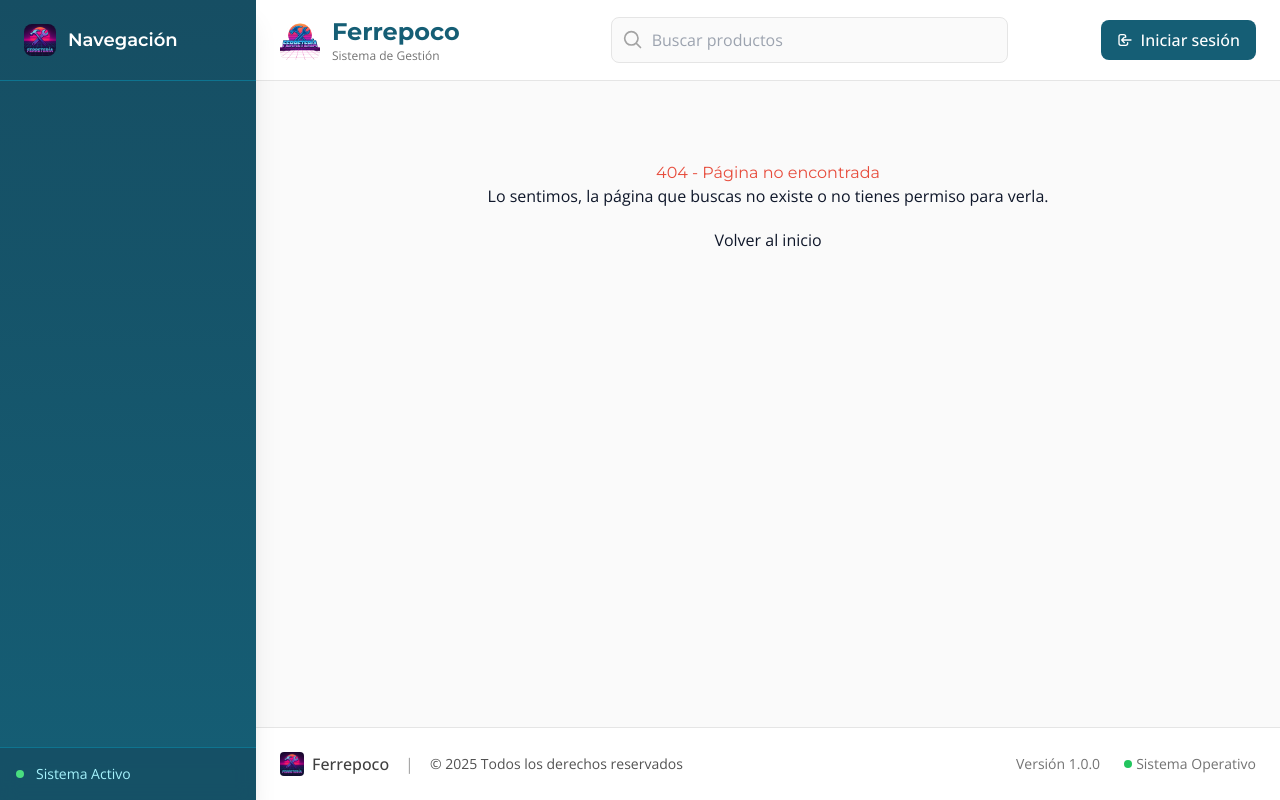
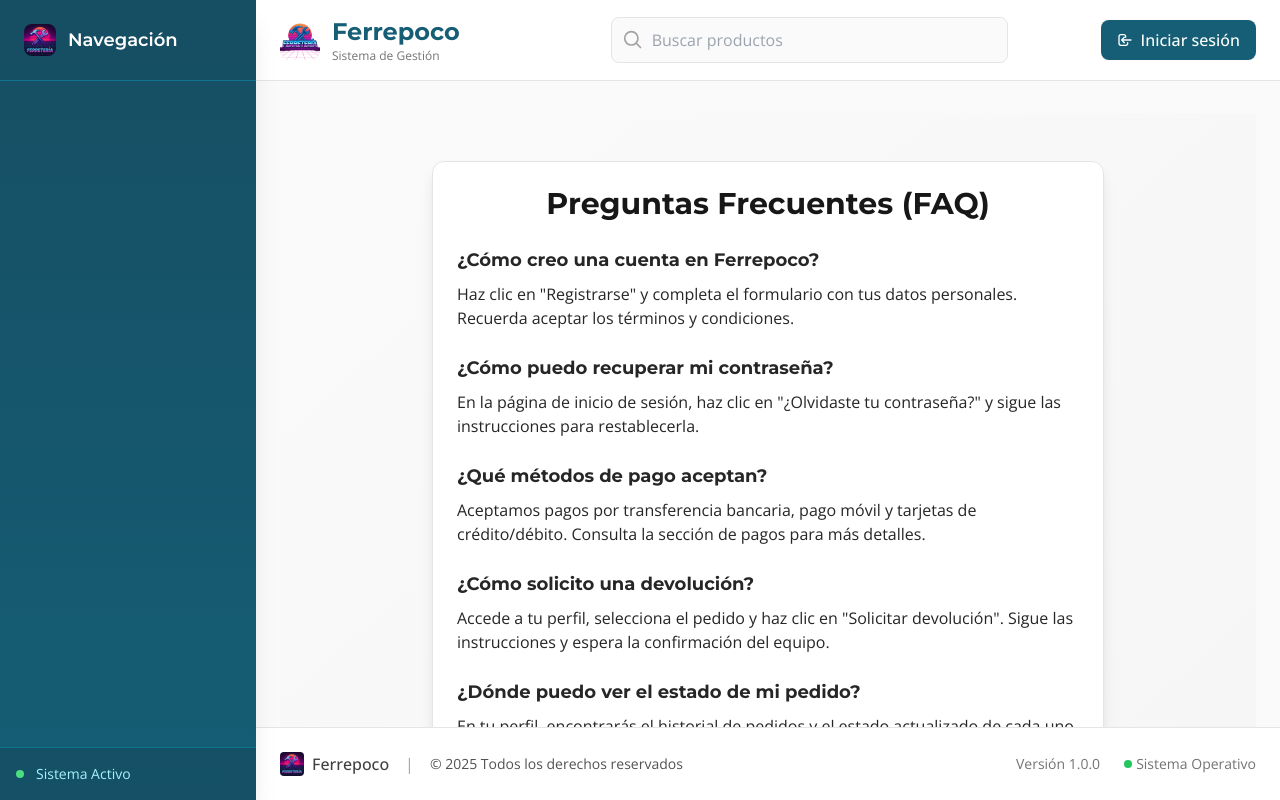
Before and after one commit to ElAdagioDeJP/Ferrepoco, a Vue app in the folder frontend/: page /faqs in a window 1280 px wide. Built offline with nearby package versions, Linux system fonts and the light colour scheme.

Commit message:
add
agregando preguntas frecuentes y pedidos

```diff
--- a/frontend/src/components/UserProfileBadge.vue
+++ b/frontend/src/components/UserProfileBadge.vue
@@ -47,6 +47,17 @@
           </router-link>
 
           <router-link
+            v-if="userRole === 'client'"
+            to="/mis-pedidos"
+            class="flex items-center gap-3 px-4 py-3 text-sm text-popover-foreground hover:bg-muted/50 transition-colors"
+          >
+            <svg class="h-4 w-4" fill="none" stroke="currentColor" viewBox="0 0 24 24">
+              <path stroke-linecap="round" stroke-linejoin="round" stroke-width="2" d="M3 7h18M3 12h18M3 17h18"/>
+            </svg>
+            Mis Pedidos
+          </router-link>
+
+          <router-link
             v-if="userRole === 'employee'"
             to="/employee"
             class="flex items-center gap-3 px-4 py-3 text-sm text-popover-foreground hover:bg-muted/50 transition-colors"
@@ -67,6 +78,16 @@
               <path stroke-linecap="round" stroke-linejoin="round" stroke-width="2" d="M15 12a3 3 0 11-6 0 3 3 0 016 0z"/>
             </svg>
             Panel Admin
+          </router-link>
+
+          <router-link
+            to="/faqs"
+            class="flex items-center gap-3 px-4 py-3 text-sm text-popover-foreground hover:bg-muted/50 transition-colors"
+          >
+            <svg class="h-4 w-4" fill="none" stroke="currentColor" viewBox="0 0 24 24">
+              <path stroke-linecap="round" stroke-linejoin="round" stroke-width="2" d="M8 17l4 4m0 0l4-4m-4 4V3"/>
+            </svg>
+            Preguntas Frecuentes
           </router-link>
 
           <div class="border-t border-border my-2"></div>
--- a/frontend/src/components/layout/Navbar.vue
+++ b/frontend/src/components/layout/Navbar.vue
@@ -3,7 +3,7 @@
     <div class="container mx-auto px-6 py-4">
       <div class="grid grid-cols-12 items-center gap-4">
         <!-- Brand -->
-        <div class="col-span-12 md:col-span-4 flex items-center gap-3 min-w-0">
+        <div class="col-span-12 md:col-span-4 flex items-center gap-3 min-w-0 cursor-pointer" @click="goToDashboard">
           <img src="/logo.png" alt="Ferrepoco" class="w-10 h-10 rounded-lg object-cover flex-shrink-0" />
           <div class="truncate">
             <h1 class="text-2xl font-heading font-bold text-cyan-800 truncate">Ferrepoco</h1>
@@ -67,6 +67,18 @@ const cartCount = ref(0);
 
 const userRole = auth.userRole;
 
+function goToDashboard() {
+  if (userRole === 'admin') {
+    router.push({ name: 'AdminDashboard' });
+  } else if (userRole === 'employee') {
+    router.push({ name: 'EmployeeDashboard' });
+  } else if (userRole === 'client') {
+    router.push({ name: 'ClientDashboard' });
+  } else {
+    router.push({ name: 'Login' });
+  }
+}
+
 const emitGlobalSearch = () => {
   const event = new CustomEvent('global-search', { detail: searchQuery.value });
   window.dispatchEvent(event);
--- a/frontend/src/router/index.js
+++ b/frontend/src/router/index.js
@@ -14,6 +14,8 @@ import Payment from '../views/Payment.vue';
 import CategoryView from '../views/CategoryView.vue';
 import ClientProfile from '../views/ClientProfile.vue';
 import Terminos from '../views/Terminos.vue';
+import FAQs from '../views/FAQs.vue';
+import MisPedidos from '../views/MisPedidos.vue';
 
 const routes = [
   {
@@ -93,6 +95,17 @@ const routes = [
     component: Terminos
   },
   {
+    path: '/faqs',
+    name: 'FAQs',
+    component: FAQs
+  },
+  {
+    path: '/mis-pedidos',
+    name: 'MisPedidos',
+    component: MisPedidos,
+    meta: { requiresAuth: true, roles: ['client'] }
+  },
+  {
     path: '/:catchAll(.*)', // Ruta para 404
     name: 'NotFound',
     component: NotFound
--- /dev/null
+++ b/frontend/src/views/FAQs.vue
@@ -0,0 +1,47 @@
+<template>
+  <div class="min-h-screen bg-gradient-to-br from-neutral-50 to-neutral-100 flex flex-col items-center p-4">
+    <div class="w-full max-w-2xl bg-white rounded-xl shadow-lg p-6 border border-neutral-200 mt-8 mb-4">
+      <h1 class="text-3xl font-heading font-bold mb-6 text-neutral-900 text-center">Preguntas Frecuentes (FAQ)</h1>
+      <div class="space-y-6 text-neutral-800 text-base">
+        <section>
+          <h2 class="text-lg font-bold mb-2">¿Cómo creo una cuenta en Ferrepoco?</h2>
+          <p>Haz clic en "Registrarse" y completa el formulario con tus datos personales. Recuerda aceptar los términos y condiciones.</p>
+        </section>
+        <section>
+          <h2 class="text-lg font-bold mb-2">¿Cómo puedo recuperar mi contraseña?</h2>
+          <p>En la página de inicio de sesión, haz clic en "¿Olvidaste tu contraseña?" y sigue las instrucciones para restablecerla.</p>
+        </section>
+        <section>
+          <h2 class="text-lg font-bold mb-2">¿Qué métodos de pago aceptan?</h2>
+          <p>Aceptamos pagos por transferencia bancaria, pago móvil y tarjetas de crédito/débito. Consulta la sección de pagos para más detalles.</p>
+        </section>
+        <section>
+          <h2 class="text-lg font-bold mb-2">¿Cómo solicito una devolución?</h2>
+          <p>Accede a tu perfil, selecciona el pedido y haz clic en "Solicitar devolución". Sigue las instrucciones y espera la confirmación del equipo.</p>
+        </section>
+        <section>
+          <h2 class="text-lg font-bold mb-2">¿Dónde puedo ver el estado de mi pedido?</h2>
+          <p>En tu perfil, encontrarás el historial de pedidos y el estado actualizado de cada uno.</p>
+        </section>
+        <section>
+          <h2 class="text-lg font-bold mb-2">¿Cómo contacto al soporte?</h2>
+          <p>Puedes escribirnos por WhatsApp al <a href="https://wa.me/584244252755" target="_blank" class="text-primary underline">0424-4252755</a> o por correo electrónico.</p>
+        </section>
+        <section>
+          <h2 class="text-lg font-bold mb-2">¿Puedo comprar sin registrarme?</h2>
+          <p>No, es necesario crear una cuenta para realizar compras y acceder a todos los beneficios de Ferrepoco.</p>
+        </section>
+      </div>
+    </div>
+  </div>
+</template>
+
+<script setup>
+// No logic needed for static FAQ
+</script>
+
+<style scoped>
+.font-heading {
+  font-family: 'Montserrat', sans-serif;
+}
+</style>
--- /dev/null
+++ b/frontend/src/views/MisPedidos.vue
@@ -0,0 +1,56 @@
+<template>
+  <div class="min-h-screen bg-gradient-to-br from-neutral-50 to-neutral-100 flex flex-col items-center p-4">
+    <div class="w-full max-w-3xl bg-white rounded-xl shadow-lg p-6 border border-neutral-200 mt-8 mb-4">
+      <h1 class="text-2xl font-heading font-bold mb-6 text-neutral-900 text-center">Mis Pedidos</h1>
+      <div v-if="loading" class="text-center text-neutral-500 py-8">Cargando pedidos...</div>
+      <div v-else-if="orders.length === 0" class="text-center text-neutral-500 py-8">No tienes pedidos registrados.</div>
+      <div v-else class="space-y-4">
+        <div v-for="order in orders" :key="order.id" class="border rounded-lg p-4 flex flex-col md:flex-row md:items-center justify-between gap-4">
+          <div>
+            <div class="font-bold text-lg text-primary">Pedido #{{ order.id }}</div>
+            <div class="text-sm text-neutral-600">Total: ${{ Number(order.total).toFixed(2) }}</div>
+            <div class="text-sm text-neutral-600">Estado: {{ order.status || 'Desconocido' }}</div>
+          </div>
+          <div class="flex gap-2 mt-2 md:mt-0">
+            <a :href="whatsappLink(order.id)" target="_blank" class="px-4 py-2 bg-orange-600 text-white rounded hover:bg-orange-700">Retornar</a>
+          </div>
+        </div>
+      </div>
+    </div>
+  </div>
+</template>
+
+<script setup>
+import { ref, onMounted } from 'vue';
+import { useRouter } from 'vue-router';
+import { useAuthStore } from '../stores/auth';
+import apiClient from '../api/apiClient';
+
+const auth = useAuthStore();
+const router = useRouter();
+
+const orders = ref([]);
+const loading = ref(true);
+
+function whatsappLink(orderId) {
+  return `https://wa.me/584244252755?text=quiero%20hacer%20un%20retorno%20con%20el%20pedido%20de%20id:%20${orderId}`;
+}
+
+onMounted(async () => {
+  try {
+    const clientId = auth.user?.id || localStorage.getItem('userId');
+    const res = await apiClient.get(`/orders/my-orders/${clientId}`);
+    orders.value = res.data || [];
+  } catch (e) {
+    orders.value = [];
+  } finally {
+    loading.value = false;
+  }
+});
+</script>
+
+<style scoped>
+.font-heading {
+  font-family: 'Montserrat', sans-serif;
+}
+</style>
```
Also changed, not shown: 1 other file (tests, documents, lock files or other folders).
